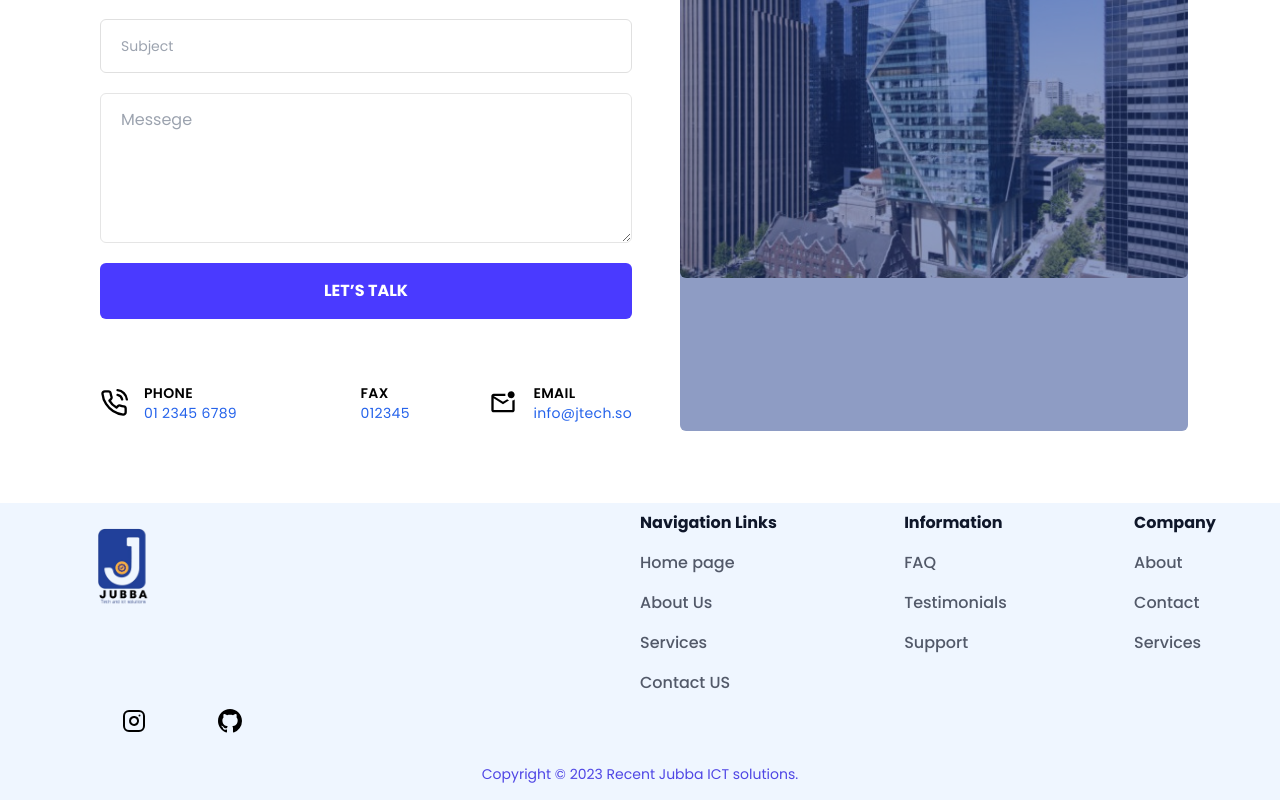
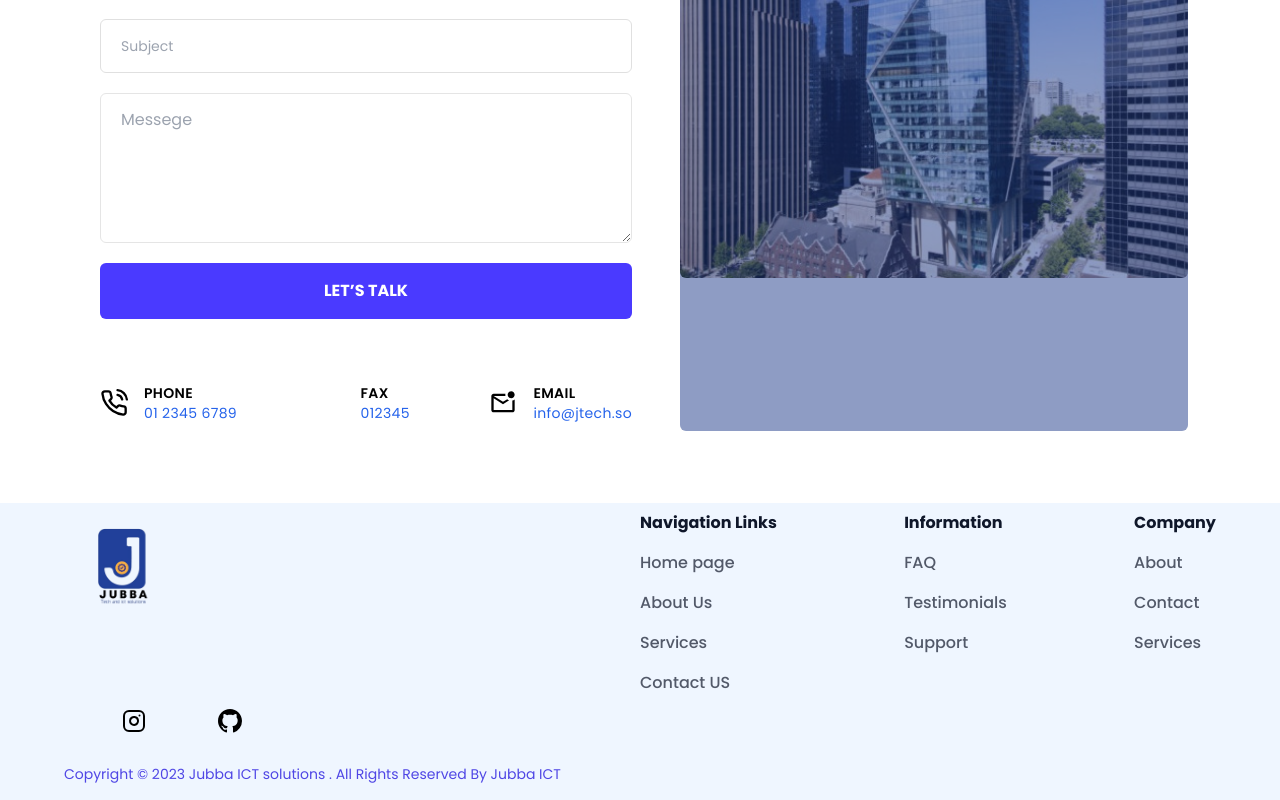
Before and after one commit to abdikadirqulle/J-tech, a React (Vite) app: page / in a window 1280 px wide. Shown: the part 4475-5275 px from the top of the page. Built offline with nearby package versions, Linux system fonts and the light colour scheme; some icons are missing.

Commit message:
last test

```diff
--- a/src/component/footer/Footer.jsx
+++ b/src/component/footer/Footer.jsx
@@ -198,9 +198,9 @@ const Footer = () => {
               <FaXTwitter className=" dark:text-white cursor-pointer w-6 h-6" />
             </a>
           </div>
-          <p className="text-indigo-600 dark:text-white/50 text-sm font- text-center">
-            Copyright © 2023 Recent Jubba ICT solutions.
-            {/* All Rights Reserved ByRecent IT */}
+          <p className="text-indigo-600 dark:text-white/50 text-sm ">
+            Copyright © 2023 Jubba ICT solutions . All Rights Reserved By Jubba
+            ICT
           </p>
         </div>
       </div>
```
